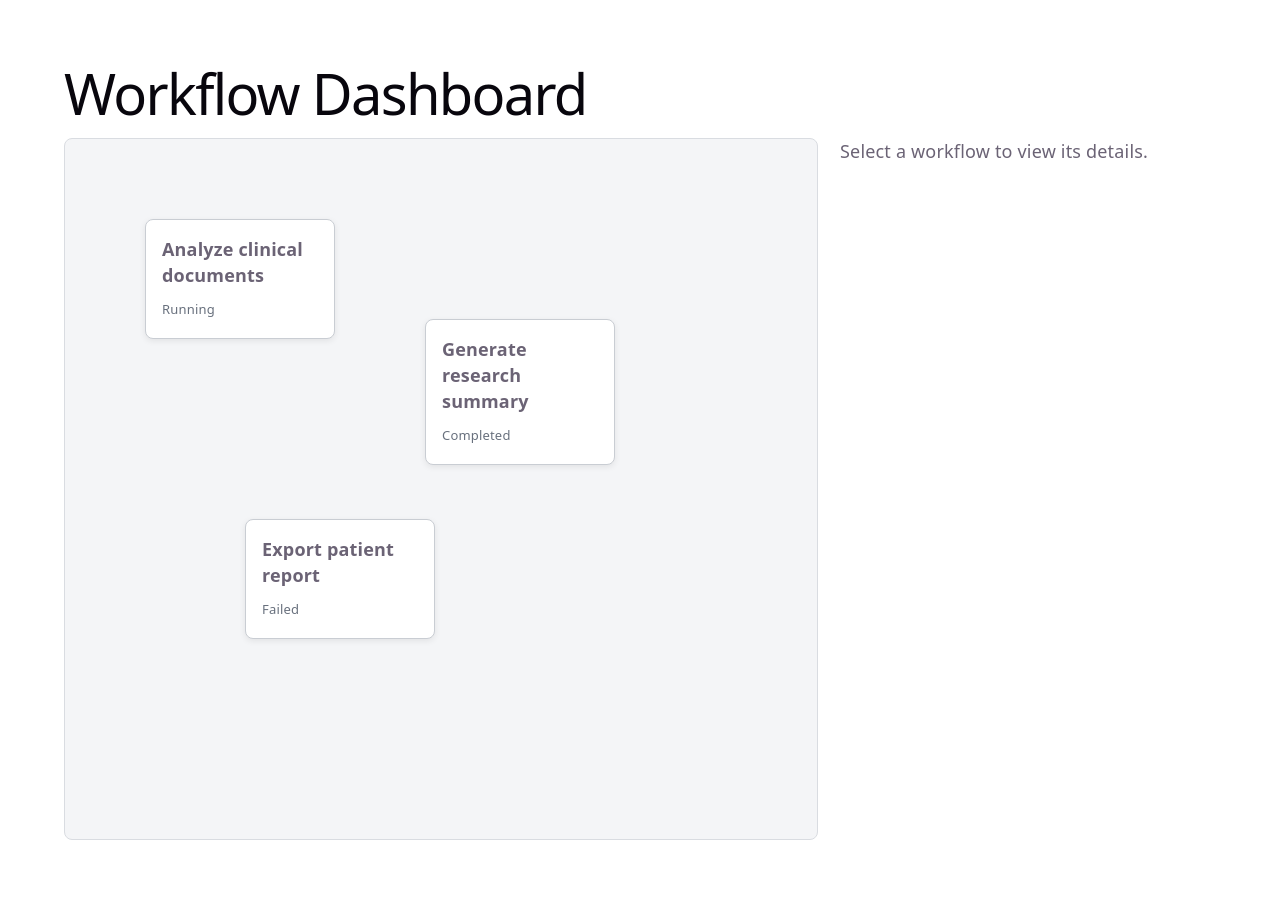
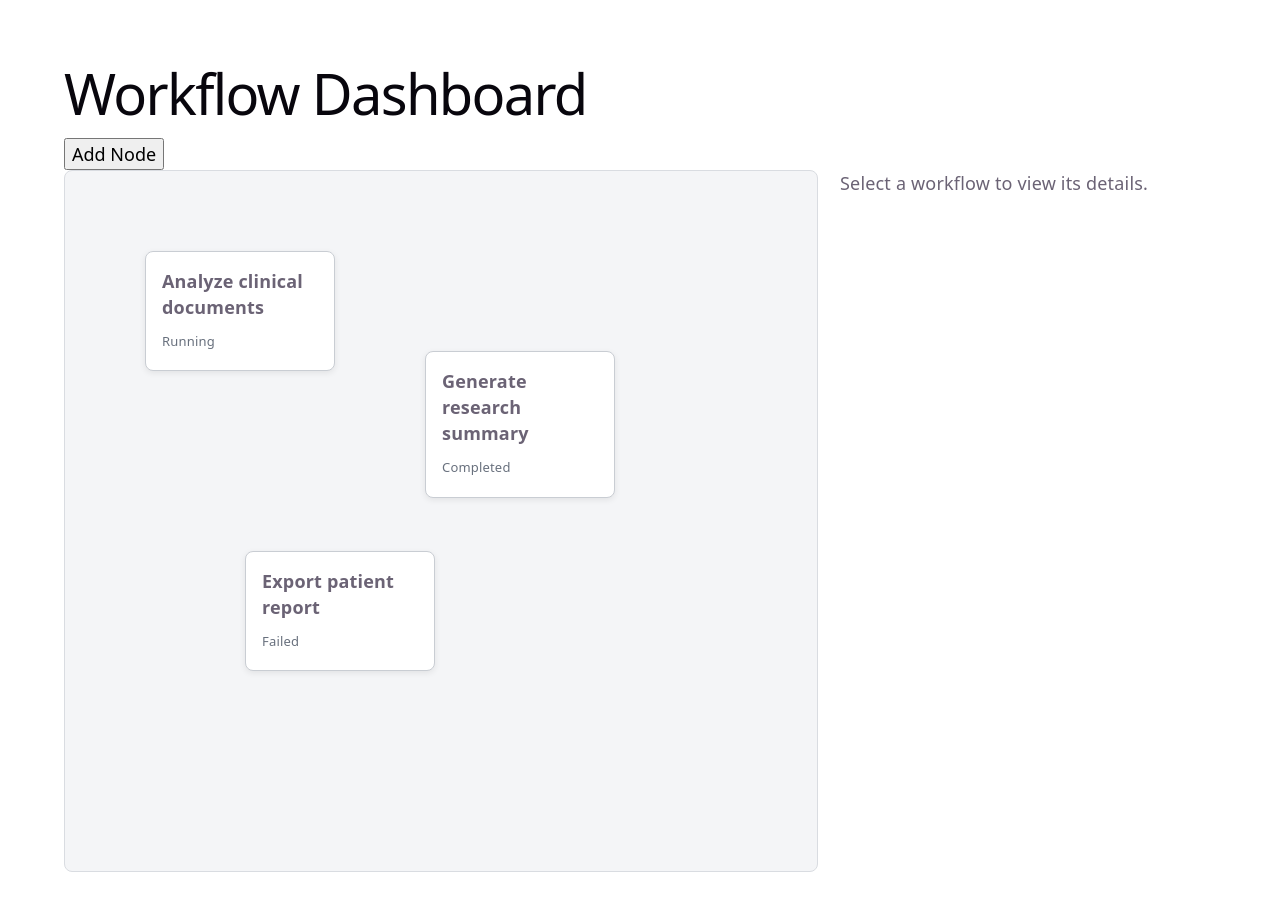
Before and after one commit to justin-tsai/workflow-mockup, a React (Vite) app: page / in a window 1280 px wide. Shown: the top 910 px of the page. Before the commit the page ends 888 px from the top, so only its background shows below. Built offline with nearby package versions, Linux system fonts and the light colour scheme.

Commit message:
Add Node button

```diff
--- a/src/App.tsx
+++ b/src/App.tsx
@@ -67,9 +67,36 @@ export default function App() {
         );
     };
 
+    const handleCreateWorkflow = () => {
+        setWorkflowItems((currentWorkflows) => {
+            const nextId =
+                Math.max(
+                    0,
+                    ...currentWorkflows.map((workflow) => workflow.id),
+                ) + 1;
+
+            const newWorkflow: Workflow = {
+                id: nextId,
+                name: `New workflow ${nextId}`,
+                status: 'queued',
+                description: 'A new workflow.',
+                startedAt: 'Not started',
+                duration: 0,
+                x: 100 + currentWorkflows.length * 30,
+                y: 100 + currentWorkflows.length * 30,
+            };
+
+            return [...currentWorkflows, newWorkflow];
+        });
+    };
+
     return (
         <main>
             <h1>Workflow Dashboard</h1>
+
+            <button type="button" onClick={handleCreateWorkflow}>
+                Add Node
+            </button>
 
             <div className="dashboard">
                 <WorkflowCanvas
```
